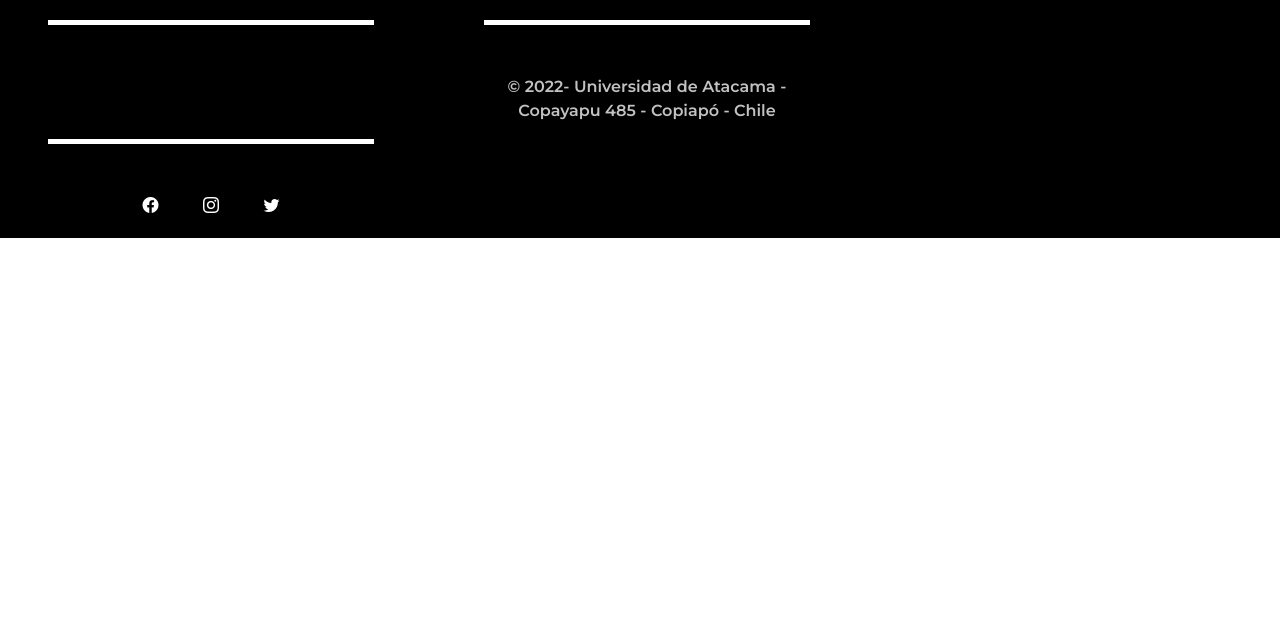
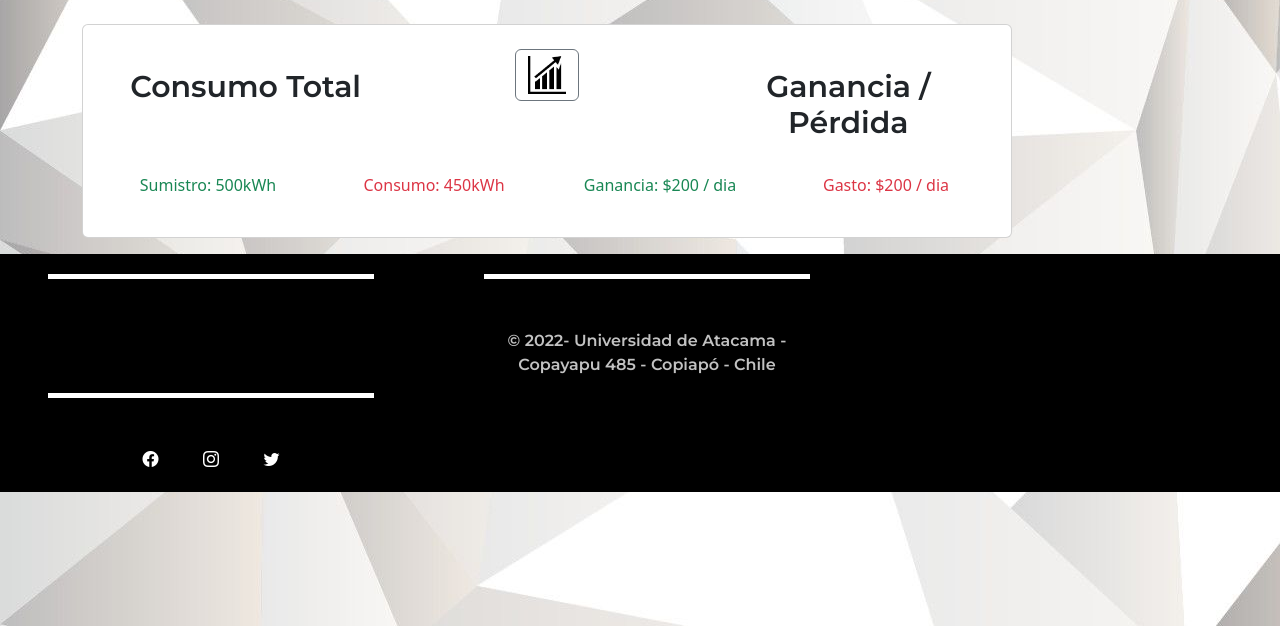
Before and after one commit to Joselo333/smarthome, a PHP site: page /vistas/gui/gestion_energia.php in a window 1280 px wide. Shown: the part 174-800 px from the top of the page. Run offline with PHP 8.4, Linux system fonts and the light colour scheme.

Commit message:
Avance en gestion_energia

```diff
--- a/vistas/gui/gestion_energia.php
+++ b/vistas/gui/gestion_energia.php
@@ -1,6 +1,54 @@
 <?php require('../layout/head.php') ?>
 <?php require('../layout/nav.php') ?>
-<!--
-  AGREGUEN EL CODIGO CORRESPONDIENTE AL CUERPO DE LA PAG.
--->
+<link rel="stylesheet" href="../estilos/paginas_generales.css">
+
+<div class="container mt-4 mr-4">
+  <div class="col-1 text-center"></div>
+  <div class="col-10 text-center">
+    <div class="card p-4 my-3">
+      <!-- row 1 -->
+      <div class="row">
+
+        <div class="col-md-4">
+
+          <h3 class="text-center texto-titulo">Consumo Total</h3>
+        </div>
+
+        <div class="col-md-4">
+          <a class="enlaces btn btn-outline-secondary" href="consumo_dispositivo.php"><img class="img-fluid" width="38px" src="../../imagenes/icons/bars-chart-ascending.png" alt=""></a>
+        </div>
+        <div class="col-md-4">
+
+          <h3 class="text-center texto-titulo">Ganancia / Pérdida</h3>
+
+        </div>
+      </div>
+
+      <br>
+      <!--  -->
+      <div class="row">
+        <div class="col-md-3">
+          <p class="fs-6 text-success">Sumistro: 500kWh</p>
+        </div>
+
+        <div class="col-md-3 text-success">
+          <p class="fs-6 text-danger">Consumo: 450kWh</p>
+        </div>
+
+        <div class="col-md-3">
+          <p class="fs-6 text-success">Ganancia: $200 / dia </p>
+        </div>
+
+        <div class="col-md-3 text-success">
+          <p class="fs-6 text-danger">Gasto: $200 / dia</p>
+        </div>
+      </div>
+
+
+    </div>
+  </div>
+</div>
+
+</div>
+
 <?php require('../layout/footer.php') ?>
```
Also changed, not shown: vistas/estilos/iconos_dispositivos.css (deleted, +0 -16 lines).
